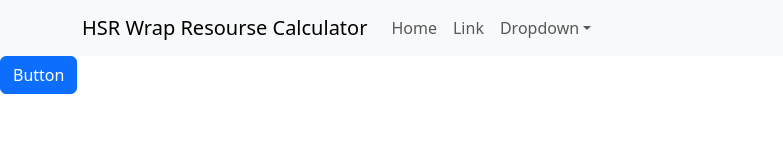
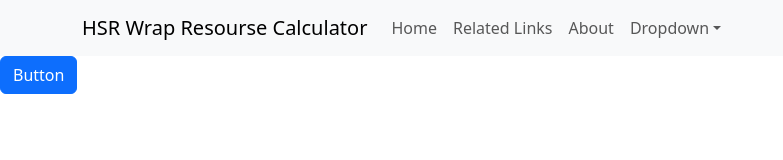
Before and after one commit to thundermo/HSR_warp_resource_calculator, a React (Vite) app: page / in a window 1280 px wide. Shown: the top 160 px of the page, without its empty margins (0-783 px from the left). Built offline with nearby package versions, Linux system fonts and the light colour scheme.

Commit message:
added react router to implement routing feature (#1)

```diff
--- a/package.json
+++ b/package.json
@@ -22,6 +22,7 @@
     "@types/react": "^18.0.27",
     "@types/react-dom": "^18.0.10",
     "@vitejs/plugin-react": "^3.1.0",
+    "react-router-dom": "^6.25.1",
     "sass": "^1.77.8",
     "typescript": "^4.9.3",
     "vite": "^4.1.0"
--- a/src/App.tsx
+++ b/src/App.tsx
@@ -1,26 +1,11 @@
 import { useState } from "react";
-import Alert from "./components/Alert";
-import Button from "./components/Button";
-import ListGroup from "./components/ListGroup";
+import { BrowserRouter, Routes, Route, HashRouter } from "react-router-dom";
+import Home from "./pages/Home";
+import Layout from "./pages/Layout";
 import MyNavbar from "./components/MyNavbar";
+import NoPage from "./pages/ErrorPage";
 
 function App() {
-  let items = ["AAAAAAAAA", "BBBBBBBBB", "CCCCCCCCC", "DDDDDDDDD", "EEEEEEEEE"];
-
-  const handleSelectItem = (item: string) => {
-    console.log(item);
-  };
-
-  const [alertVisible, setAlertVisible] = useState(false);
-
-  return (
-    <div>
-      <MyNavbar />
-      {alertVisible && (
-        <Alert onClose={() => setAlertVisible(false)}>My Alert</Alert>
-      )}
-      <Button onClick={() => setAlertVisible(true)}>Button</Button>
-    </div>
-  );
+  return <></>;
 }
 export default App;
--- a/src/components/MyNavbar.tsx
+++ b/src/components/MyNavbar.tsx
@@ -2,17 +2,25 @@ import Container from "react-bootstrap/Container";
 import Nav from "react-bootstrap/Nav";
 import Navbar from "react-bootstrap/Navbar";
 import NavDropdown from "react-bootstrap/NavDropdown";
+import { Link } from "react-router-dom";
 
 const MyNavbar = () => {
   return (
     <Navbar expand="lg" className="bg-body-tertiary">
       <Container>
-        <Navbar.Brand href="#home">HSR Wrap Resourse Calculator</Navbar.Brand>
+        <Navbar.Brand href="/">HSR Wrap Resourse Calculator</Navbar.Brand>
         <Navbar.Toggle aria-controls="basic-navbar-nav" />
         <Navbar.Collapse id="basic-navbar-nav">
           <Nav className="me-auto">
-            <Nav.Link href="#home">Home</Nav.Link>
-            <Nav.Link href="#link">Link</Nav.Link>
+            <Nav.Link as={Link} to="/">
+              Home
+            </Nav.Link>
+            <Nav.Link as={Link} to="releated_links">
+              Related Links
+            </Nav.Link>
+            <Nav.Link as={Link} to="about">
+              About
+            </Nav.Link>
             <NavDropdown title="Dropdown" id="basic-nav-dropdown">
               <NavDropdown.Item href="#action/3.1">Action</NavDropdown.Item>
               <NavDropdown.Item href="#action/3.2">
--- a/src/main.tsx
+++ b/src/main.tsx
@@ -1,11 +1,29 @@
 import React from "react";
 import ReactDOM from "react-dom/client";
 import App from "./App";
+import { createBrowserRouter, RouterProvider } from "react-router-dom";
 import "bootstrap/dist/css/bootstrap.css";
 import "./App.css";
+import ErrorPage from "./pages/ErrorPage";
+import Home from "./pages/Home";
+import Root from "./routes/Root";
+
+const router = createBrowserRouter([
+  {
+    path: "/",
+    element: <Root />,
+    errorElement: <ErrorPage />,
+    children: [
+      {
+        path: "/",
+        element: <Home />,
+      },
+    ],
+  },
+]);
 
 ReactDOM.createRoot(document.getElementById("root") as HTMLElement).render(
   <React.StrictMode>
-    <App />
+    <RouterProvider router={router} />
   </React.StrictMode>
 );
--- /dev/null
+++ b/src/pages/ErrorPage.tsx
@@ -0,0 +1,24 @@
+import { useRouteError, isRouteErrorResponse } from "react-router-dom";
+import MyNavbar from "../components/MyNavbar";
+
+function NoPage() {
+  const error = useRouteError();
+  console.error(error);
+
+  return (
+    <div id="error-page">
+      <MyNavbar />
+      <h1>Oops!</h1>
+      <p>Sorry, an unexpected error has occurred.</p>
+      <p>
+        <i>
+          {isRouteErrorResponse(error)
+            ? error.status + " " + error.statusText || error.data
+            : "Unknown error"}
+        </i>
+      </p>
+    </div>
+  );
+}
+
+export default NoPage;
--- /dev/null
+++ b/src/pages/Home.tsx
@@ -0,0 +1,24 @@
+import { useState } from "react";
+import Alert from "../components/Alert";
+import Button from "../components/Button";
+
+function Home() {
+  let items = ["AAAAAAAAA", "BBBBBBBBB", "CCCCCCCCC", "DDDDDDDDD", "EEEEEEEEE"];
+
+  const handleSelectItem = (item: string) => {
+    console.log(item);
+  };
+
+  const [alertVisible, setAlertVisible] = useState(false);
+
+  return (
+    <div>
+      {alertVisible && (
+        <Alert onClose={() => setAlertVisible(false)}>My Alert</Alert>
+      )}
+      <Button onClick={() => setAlertVisible(true)}>Button</Button>
+    </div>
+  );
+}
+
+export default Home;
--- /dev/null
+++ b/src/pages/Layout.tsx
@@ -0,0 +1,14 @@
+import React from "react";
+import MyNavbar from "../components/MyNavbar";
+import { Outlet } from "react-router-dom";
+
+const Layout = () => {
+  return (
+    <>
+      <MyNavbar />
+      <Outlet />
+    </>
+  );
+};
+
+export default Layout;
--- /dev/null
+++ b/src/routes/Root.tsx
@@ -0,0 +1,15 @@
+import MyNavbar from "../components/MyNavbar";
+import { Outlet } from "react-router-dom";
+
+const Layout = () => {
+  return (
+    <>
+      <div id="layout">
+        <MyNavbar />
+      </div>
+      <Outlet />
+    </>
+  );
+};
+
+export default Layout;
--- a/tsconfig.json
+++ b/tsconfig.json
@@ -14,7 +14,7 @@
     "resolveJsonModule": true,
     "isolatedModules": true,
     "noEmit": true,
-    "jsx": "react-jsx"
+    "jsx": "react-jsx",
   },
   "include": ["src"],
   "references": [{ "path": "./tsconfig.node.json" }]
```
Also changed, not shown: 1 other file (tests, documents, lock files or other folders).
